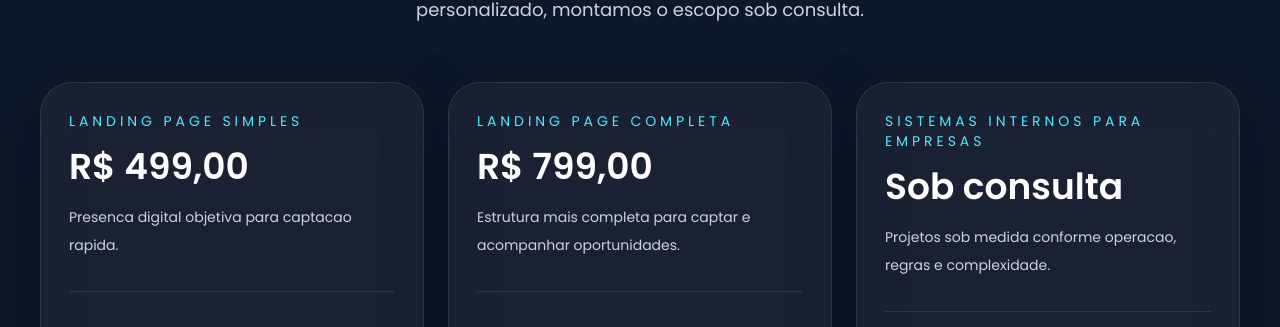
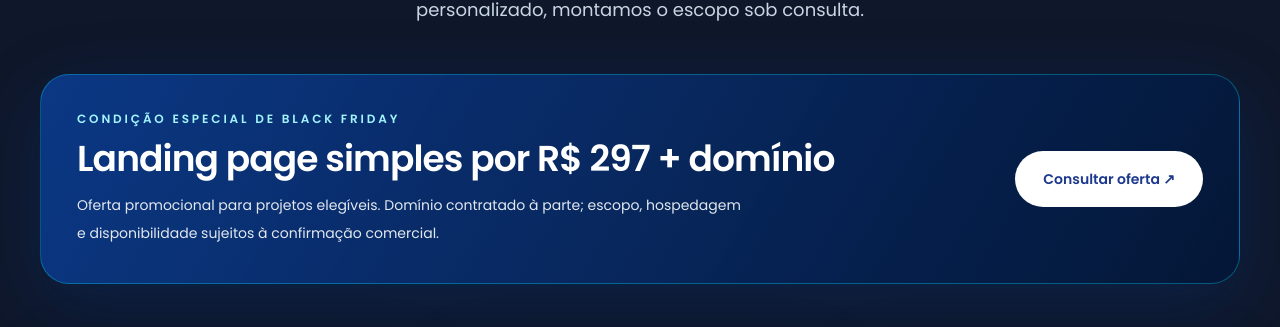
Before and after one commit to zentimepro-spec/Zentimepro2, a Next.js app: page /precos in a window 1280 px wide. Shown: the part 473-800 px from the top of the page. Built offline with nearby package versions, Linux system fonts and the light colour scheme; no server answers.

Commit message:
feat: clarify Black Friday promotional price and separate regular plans

```diff
--- a/src/app/precos/page.tsx
+++ b/src/app/precos/page.tsx
@@ -69,6 +69,26 @@ export default function PricingPage() {
             personalizado, montamos o escopo sob consulta.
           </p>
         </Reveal>
+      </section>
+
+      <section className="mt-12 overflow-hidden rounded-[1.8rem] border border-cyan-400/35 bg-[linear-gradient(120deg,rgba(11,64,155,0.8),rgba(3,23,56,0.92))] p-6 shadow-[0_22px_75px_rgba(0,74,174,0.22)] sm:p-9">
+        <div className="flex flex-col gap-6 md:flex-row md:items-center md:justify-between">
+          <div className="space-y-3">
+            <p className="text-xs font-semibold uppercase tracking-[0.24em] text-cyan-200">Condição especial de Black Friday</p>
+            <h2 className="text-3xl font-semibold tracking-tight text-white sm:text-4xl">Landing page simples por R$ 297 + domínio</h2>
+            <p className="max-w-2xl text-sm leading-7 text-slate-200">
+              Oferta promocional para projetos elegíveis. Domínio contratado à parte; escopo, hospedagem e disponibilidade sujeitos à confirmação comercial.
+            </p>
+          </div>
+          <a
+            href="https://wa.me/5511991650950?text=Ol%C3%A1%2C%20Zen%20Time%20Pro!%20Quero%20saber%20mais%20sobre%20a%20Black%20Friday%20de%20R%24%20297%20%2B%20dom%C3%ADnio."
+            target="_blank"
+            rel="noopener noreferrer"
+            className="inline-flex min-h-14 shrink-0 items-center justify-center rounded-full bg-white px-7 py-4 text-sm font-semibold text-blue-900 transition hover:bg-cyan-100"
+          >
+            Consultar oferta ↗
+          </a>
+        </div>
       </section>
 
       <section className="mt-14 grid gap-5 sm:gap-6 lg:grid-cols-3">
```
